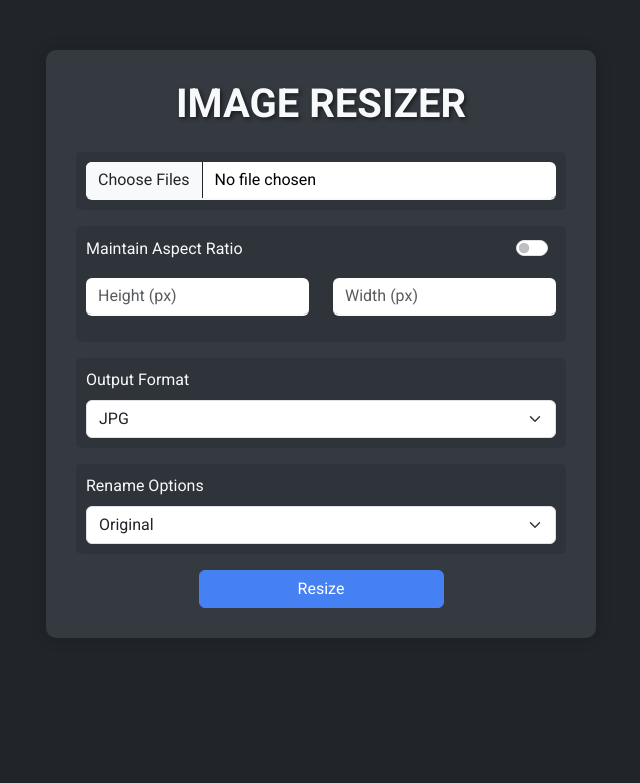
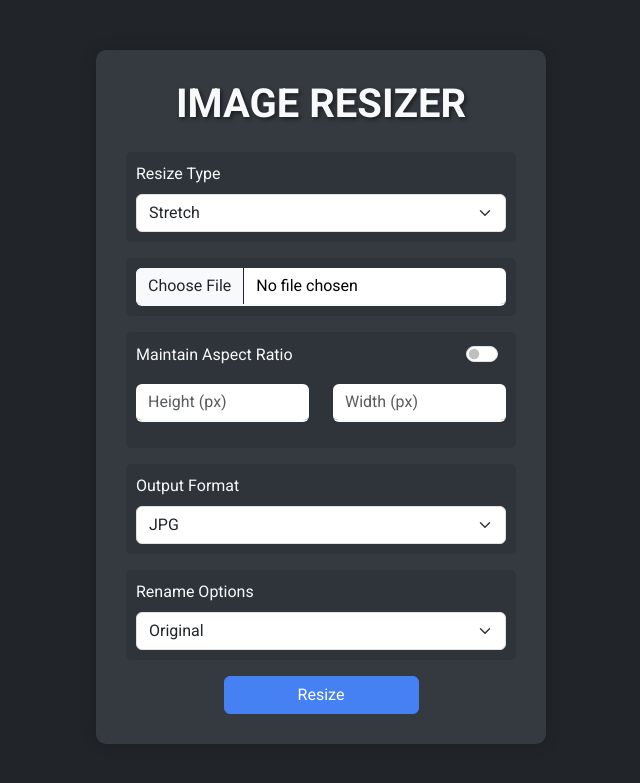
Before and after one commit to furlanov/imageresize, a Flask app: page / in a window 1280 px wide. Shown: the top 783 px of the page, without its empty margins (319-959 px from the left). Run offline with Flask 3, Linux system fonts and the light colour scheme.

Commit message:
Improvments

```diff
--- a/app.py
+++ b/app.py
@@ -1,43 +1,76 @@
-from flask import Flask, request, send_file, render_template
+from flask import Flask, request, send_file, render_template, abort
 from PIL import Image
 import datetime
 import zipfile
+import requests
 import secrets
+import openai
 import io
 import os
 
 app = Flask(__name__)
 app.secret_key = secrets.token_hex(16)
 
+
 @app.route('/')
 def index():
     return render_template('index.html')
 
-def get_renamed_image_filename(image, img, output_format, rename_format):
-    original_name, original_ext = os.path.splitext(image.filename)
-    if rename_format == 'add_resolution':
-        width, height = img.size
-        return f'{original_name}_{width}x{height}.{output_format}'
-    if rename_format == 'add_date':
-        current_date = datetime.date.today()
-        return f'{original_name}_{current_date.strftime("%d_%m_%Y")}.{output_format}'
-    else:
-        return f'{original_name}.{output_format}'
 
 @app.route('/resize_images', methods=['POST'])
 def resize_images():
+    resize_type = request.form['resize-type']
+    if resize_type == 'ai':
+        return resize_ai_image()
+    else:
+        return resize_simple_images()
+
+
+def resize_ai_image():
+    openai.api_key = ""
+    image = request.files['images']
+    allowed_file(image.filename)
+
+    img = Image.open(image)
+    img = resize_with_crop(img, 512, 512)
+    canvas = Image.new('RGBA', (1024, 1024), (0, 0, 0, 0))
+    x = (canvas.width - img.width) // 2
+    y = (canvas.height - img.height) // 2
+    canvas.paste(img, (x, y))
+
+    temp_filename = os.path.join(os.path.dirname(__file__), "temp", f"{secrets.token_hex(8)}.png")
+    canvas.save(temp_filename)
+
+    response = openai.Image.create_edit(
+        image=open(temp_filename, "rb"),
+        mask=open(temp_filename, "rb"),
+        prompt="Fill the transparent space",
+        n=1,
+        size="1048x1048"
+    )
+    image_url = response['data'][0]['url']
+
+    response = requests.get(image_url, stream=True)
+    response.raise_for_status()
+
+    image_io = io.BytesIO(response.content)
+
+    original_name, original_ext = os.path.splitext(image.filename)
+    output_filename = f'{original_name}.png'
+
+    return send_file(image_io, mimetype='image/png', as_attachment=True, download_name=output_filename)
+
+
+def resize_simple_images():
     height = int(request.form['height']) if request.form['height'] else None
     aspect_ratio = request.form.get('aspect-ratio') == 'on'
     images = request.files.getlist('images')
     output_format = request.form['output-format']
     rename_format = request.form['rename-format']
     resized_images = []
+    for image in images:
+        allowed_file(image.filename)
 
-    for image in images:
-        if not image:
-            return "No file selected"
-        if not allowed_file(image.filename):
-            return "Invalid file type. Images with extensions - JPG, JPEG, PNG, ICO, and GIF are allowed"
         width = int(request.form['width']) if request.form.get('width') and not aspect_ratio else None
         image_io = io.BytesIO(image.read())
         img = Image.open(image_io)
@@ -68,7 +101,7 @@ def resize_images():
         elif output_format == 'webp':
             img_format = 'WEBP'
         else:
-            return "Invalid output format. Choose between JPG, JPEG, PNG, ICO and GIF."
+            abort(400, "Invalid output format. Choose between JPG, JPEG, PNG, ICO, and GIF.")
 
         if img.mode == 'RGBA' and img_save_format:
             img = img.convert(img_save_format)
@@ -77,11 +110,10 @@ def resize_images():
         image_io.seek(0)
         resized_images.append((image_io, get_renamed_image_filename(image, img, output_format, rename_format)))
 
-    zip_file = io.BytesIO()
-
     if len(resized_images) == 1:
         return send_file(resized_images[0][0], download_name=resized_images[0][1], as_attachment=True)
     else:
+        zip_file = io.BytesIO()
         with zipfile.ZipFile(zip_file, mode='w') as zf:
             for i, (resized_image, image_name) in enumerate(resized_images):
                 zf.writestr(image_name, resized_image.getbuffer())
@@ -89,10 +121,51 @@ def resize_images():
         zip_file.seek(0)
         return send_file(zip_file, download_name='resized_images.zip', as_attachment=True)
 
+
 def allowed_file(filename):
     ALLOWED_EXTENSIONS = {'jpg', 'jpeg', 'png', 'gif', 'ico', 'webp'}
-    return '.' in filename and \
-        filename.rsplit('.', 1)[1].lower() in ALLOWED_EXTENSIONS
+    if not '.' in filename or \
+            filename.rsplit('.', 1)[1].lower() not in ALLOWED_EXTENSIONS:
+        abort(400, "Invalid file type. Images with extensions - JPG, JPEG, PNG, ICO, and GIF are allowed")
+
+
+def get_renamed_image_filename(image, img, output_format, rename_format):
+    original_name, original_ext = os.path.splitext(image.filename)
+    if rename_format == 'add_resolution':
+        width, height = img.size
+        return f'{original_name}_{width}x{height}.{output_format}'
+    if rename_format == 'add_date':
+        current_date = datetime.date.today()
+        return f'{original_name}_{current_date.strftime("%d_%m_%Y")}.{output_format}'
+    else:
+        return f'{original_name}.{output_format}'
+
+
+def resize_with_crop(image, target_width, target_height):
+    width, height = image.size
+    aspect_ratio = width / height
+
+    target_aspect_ratio = target_width / target_height
+
+    if aspect_ratio > target_aspect_ratio:
+        new_width = int(height * target_aspect_ratio)
+        left = (width - new_width) // 2
+        top = 0
+        right = left + new_width
+        bottom = height
+    else:
+        new_height = int(width / target_aspect_ratio)
+        left = 0
+        top = (height - new_height) // 2
+        right = width
+        bottom = top + new_height
+
+    image = image.crop((left, top, right, bottom))
+
+    image = image.resize((target_width, target_height))
+
+    return image
+
 
 if __name__ == "__main__":
     app.run(host='0.0.0.0')
--- a/static/scripts.js
+++ b/static/scripts.js
@@ -10,3 +10,32 @@ function toggleAspectRatio() {
         widthInput.setAttribute('placeholder', 'Width (px)');
     }
 }
+
+function toggleResizeType() {
+    const resizeType = document.getElementById('resize-type').value;
+    const heightInput = document.getElementById('height');
+    const widthInput = document.getElementById('width');
+    const fileInput = document.getElementById('images');
+
+    if (resizeType === 'ai') {
+        heightInput.value = 1024;
+        widthInput.value = 1024;
+        heightInput.setAttribute('readonly', 'readonly');
+        widthInput.setAttribute('readonly', 'readonly');
+        heightInput.classList.add('grayed-out');
+        widthInput.classList.add('grayed-out');
+        document.getElementById('aspect-ratio').setAttribute('disabled', 'disabled');
+        fileInput.setAttribute('required', true);
+        fileInput.removeAttribute('multiple');
+    } else {
+        heightInput.value = '';
+        widthInput.value = '';
+        heightInput.removeAttribute('readonly');
+        widthInput.removeAttribute('readonly');
+        heightInput.classList.remove('grayed-out');
+        widthInput.classList.remove('grayed-out');
+        document.getElementById('aspect-ratio').removeAttribute('disabled');
+        fileInput.setAttribute('multiple', false);
+        fileInput.setAttribute('required', true);
+    }
+}
--- a/static/styles.css
+++ b/static/styles.css
@@ -5,7 +5,7 @@ body {
 }
 
 .container {
-    max-width: 550px;
+    max-width: 450px;
     margin: 50px auto;
     padding: 30px;
     background-color: #343a40;
--- a/templates/index.html
+++ b/templates/index.html
@@ -16,7 +16,14 @@
         <h1 class="title text-center mb-4">IMAGE RESIZER</h1>
         <form action="{{ url_for('resize_images') }}" method="post" enctype="multipart/form-data">
             <div class="form-element mb-3">
-                <input type="file" id="images" name="images" class="form-control" multiple required accept="image/*">
+                <label for="resize-type" class="form-label">Resize Type</label>
+                <select id="resize-type" name="resize-type" class="form-select" onchange="toggleResizeType()">
+                    <option value="strech">Stretch</option>
+                    <option value="ai">AI Generative</option>
+                </select>
+            </div>
+            <div class="form-element mb-3">
+                <input type="file" id="images" name="images" class="form-control" required accept="image/*">
             </div>
             <div class="form-element mb-3">
                 <div class="aspect-ratio aspect-ratio-switch d-flex align-items-center justify-content-between mb-3">
```
